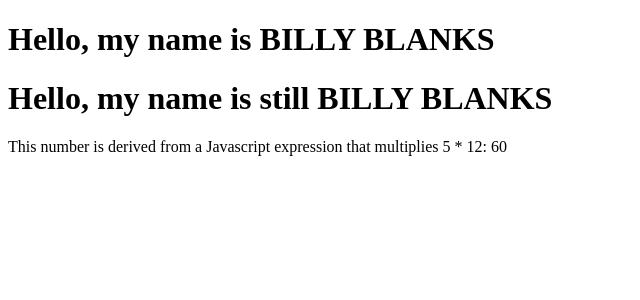
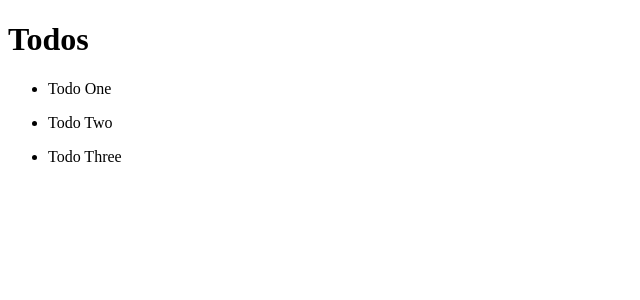
Before and after one commit to charlesmartinreed/angular-crash-course, an Angular app: page / in a window 1280 px wide. Shown: the top 300 px of the page, without its empty margins (0-640 px from the left). Built offline with nearby package versions, Linux system fonts and the light colour scheme.

Commit message:
Demonstrate basics of creating a new component.

```diff
--- a/src/app/app.component.html
+++ b/src/app/app.component.html
@@ -1,6 +1,4 @@
 <div>
-	<h1>Hello, my name is {{ name.toUpperCase() }}</h1>
-	<!-- angular also supports piping -->
-	<h1>Hello, my name is still {{ name | uppercase }}</h1>
-	<p>This number is derived from a Javascript expression that multiplies 5 * 12: {{ 5 * 12 }} </p>
+	<!-- selector name derived from todos.component.ts -->
+	<app-todos></app-todos>
 </div>
--- a/src/app/app.component.ts
+++ b/src/app/app.component.ts
@@ -6,22 +6,4 @@
   styleUrls: ['./app.component.css']
 })
 export class AppComponent {
-	// recommended to use typescript
-	name: string = "Charles Martin Reed";
-
-	// because TS is strongly typed, this generates an error
-	// name: string = 12;
-
-	// we can also add methods inside of the component
-	constructor() {
-		this.changeName('Billy Blanks');
-		// executes as soon as the component loads
-		// console.log(this.name);
-		// console.log(123);
-	}
-
-	// :void is optional; means that the function doesn't return
-	changeName(name: string):void {
-		this.name = name;
-	}
 }
--- a/src/app/app.module.ts
+++ b/src/app/app.module.ts
@@ -3,10 +3,12 @@
 
 import { AppRoutingModule } from './app-routing.module';
 import { AppComponent } from './app.component';
+import { TodosComponent } from './components/todos/todos.component';
 
 @NgModule({
   declarations: [
-    AppComponent
+    AppComponent,
+    TodosComponent
   ],
   imports: [
     BrowserModule,
--- /dev/null
+++ b/src/app/components/todos/todos.component.html
@@ -0,0 +1,6 @@
+<h1>Todos</h1>
+
+<!-- loop through our Todo array -->
+<ul *ngFor="let todo of todos">
+	<li>{{ todo.title }}</li>
+</ul>
--- /dev/null
+++ b/src/app/components/todos/todos.component.ts
@@ -0,0 +1,38 @@
+import { Component, OnInit } from '@angular/core';
+import { Todo } from '../../models/Todo';
+
+@Component({
+  selector: 'app-todos',
+  templateUrl: './todos.component.html',
+  styleUrls: ['./todos.component.css']
+})
+export class TodosComponent implements OnInit {
+	// uses our Todo class - models/Todo.ts
+	todos:Todo[];
+
+  constructor() { }
+
+	// lifecycle method
+  ngOnInit() {
+
+		// populating our Todo array
+		this.todos = [
+			{
+				id: 1,
+				title: 'Todo One',
+				completed: false
+			},
+			{
+				id: 2,
+				title: 'Todo Two',
+				completed: false
+			},
+			{
+				id: 3,
+				title: 'Todo Three',
+				completed: true
+			}
+		]
+  }
+
+}
--- /dev/null
+++ b/src/app/models/Todo.ts
@@ -0,0 +1,5 @@
+export class Todo {
+	id: number;
+	title: string;
+	completed: boolean;
+}
```
Also changed, not shown: src/app/components/todos/todos.component.css (added), 1 other file (tests, documents, lock files or other folders).
